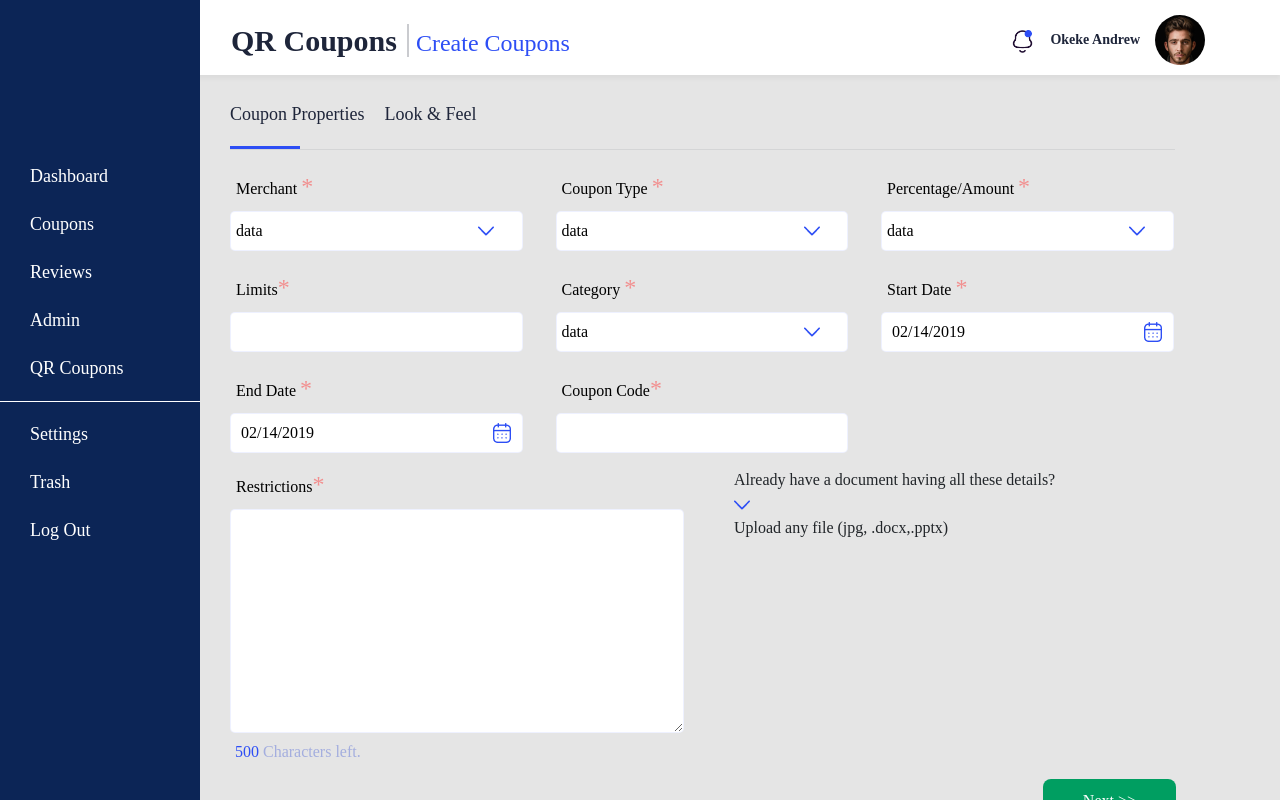
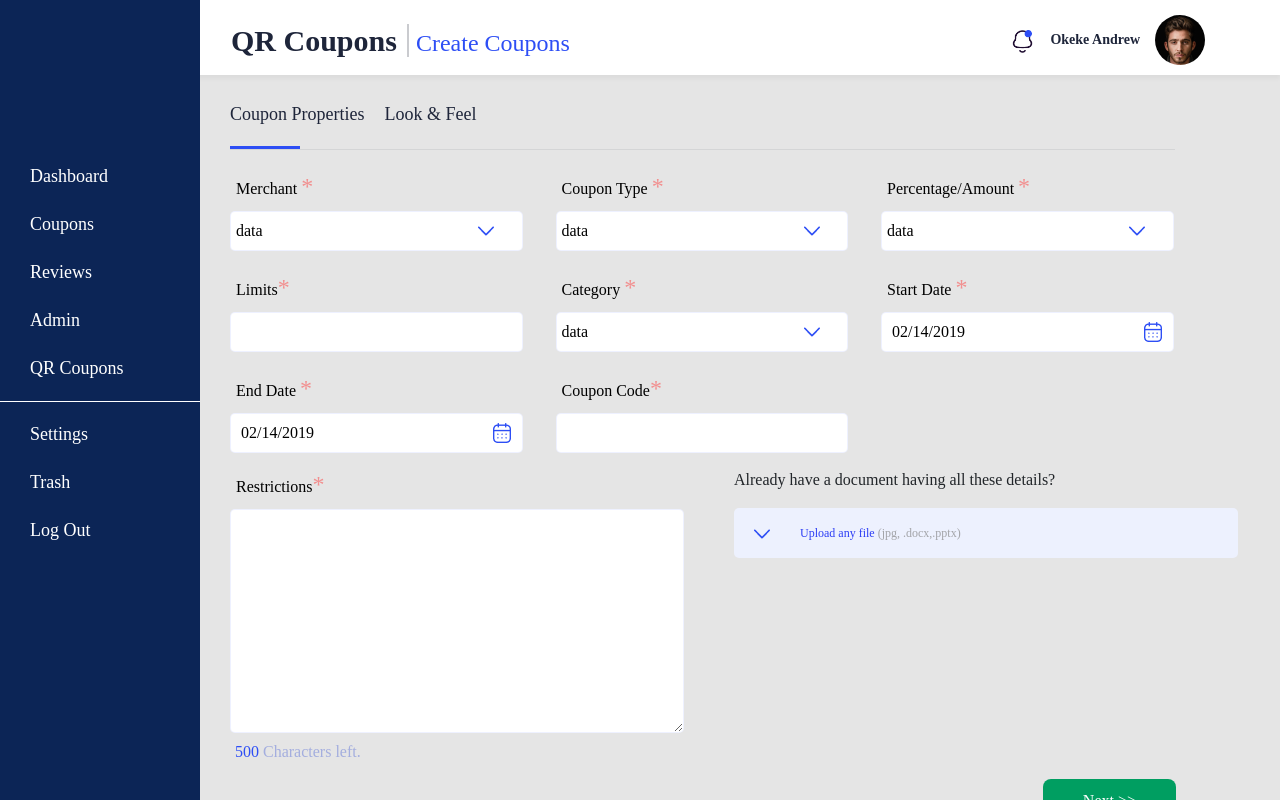
Before and after one commit to codeuiandy/tokenfy, a React (Create React App) app: page /qrcoupons in a window 1280 px wide. Built offline with nearby package versions, Linux system fonts and the light colour scheme.

Commit message:
Made changes to Cupon CSS

```diff
--- a/src/Components/Compons/cupon.css
+++ b/src/Components/Compons/cupon.css
@@ -347,9 +347,6 @@ color: rgba(128, 128, 128, 0.568);
     color:
     white;
 }
-m-5{
-    margin:1em 0;
-}
 .file_upload{
     display:flex;
     flex-direction: row;
@@ -444,3 +441,29 @@ color: #838690;
     padding: 10px 30px 10px 30px;
     cursor: pointer;
    }
+.docUploadArea{
+    display:flex;
+    border-radius:5px;
+    flex-direction: row;
+    justify-items: baseline;
+    flex-wrap: nowrap;
+    align-items: center;
+    background-color: #edf1fe;
+    padding:15px 0;
+    height: 50px;
+    width:100%;
+    margin-top:1rem;
+}
+.docUploadArea div{
+    margin:0 10px;
+}
+.uploadIcon{
+    padding:0 10px;
+}
+.docUploadArea>div:nth-child(2){
+    font-size:12px;
+    color:rgba(128, 128, 128, 0.685);
+}
+.docUploadArea span{
+    color:#2D3EF5;
+}
```
